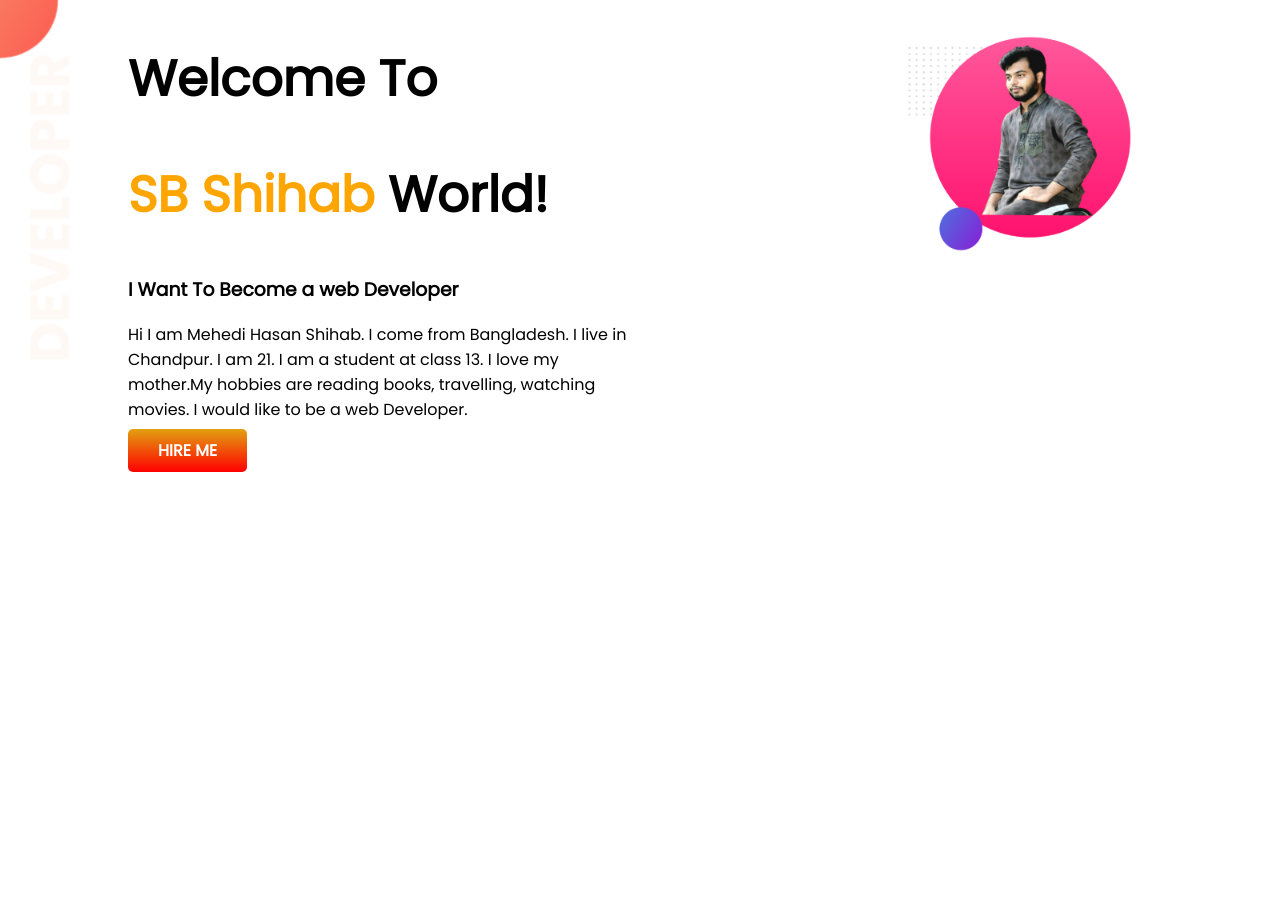
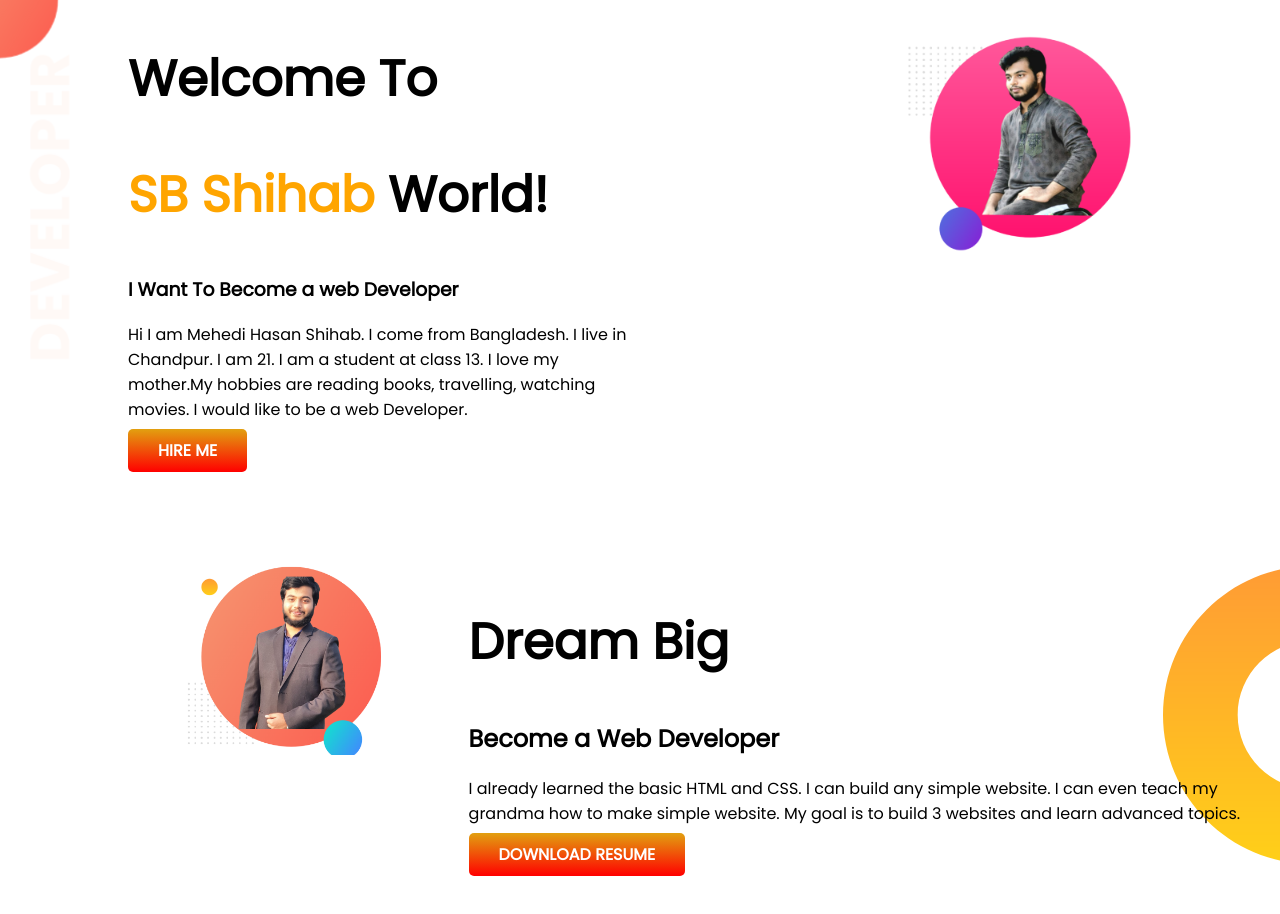
Before and after one commit to sbshihab24/developer-portfolio, a plain HTML site: page index.html in a window 1280 px wide. Before the commit the page ends 800 px from the top, so only its background shows below. Drawn offline with Linux system fonts and the light colour scheme.

Commit message:
dream added

```diff
--- a/index.html
+++ b/index.html
@@ -32,5 +32,20 @@
         <img src="images/New Project.png" alt="">
     </div>
 </section>
+<section class="dream-big">
+    <div class="half-width">
+        <img src="images/New Project (1).png" alt="">
+    </div>
+    <divclass="half-width">
+        <h1> Dream Big</h1>
+        <h2>Become a Web Developer</h2>
+        <p>I already learned the basic HTML and CSS. I can build any simple website. I can even teach my grandma how to
+            make simple website. My goal is to build 3 websites and learn advanced topics.
+
+        </p>
+        <a class="link_button" target="_blank" href="">DOWNLOAD RESUME</a>
+        </div>
+
+</section>
 
 </html>
--- a/style.css
+++ b/style.css
@@ -10,6 +10,7 @@ h1{
 }
 section{
     display:flex ;
+    margin-bottom: 100px;
 }
 .half-width{
     width:50%;
@@ -31,3 +32,8 @@ font-weight:700;
     background-image: url(images/top-banner.png);
     background-repeat:no-repeat;
 }
+.dream-big{
+    background-image:url(images/dream-bg.png);
+    background-repeat:no-repeat;
+    background-position: right;
+}
```
